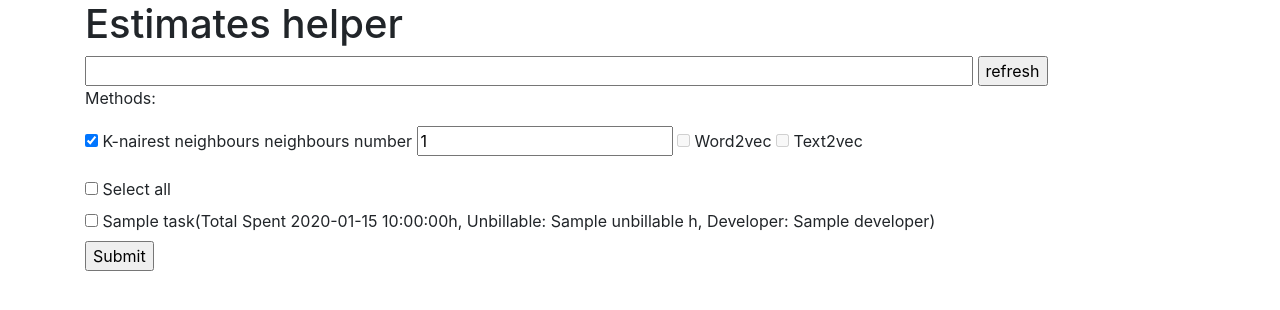
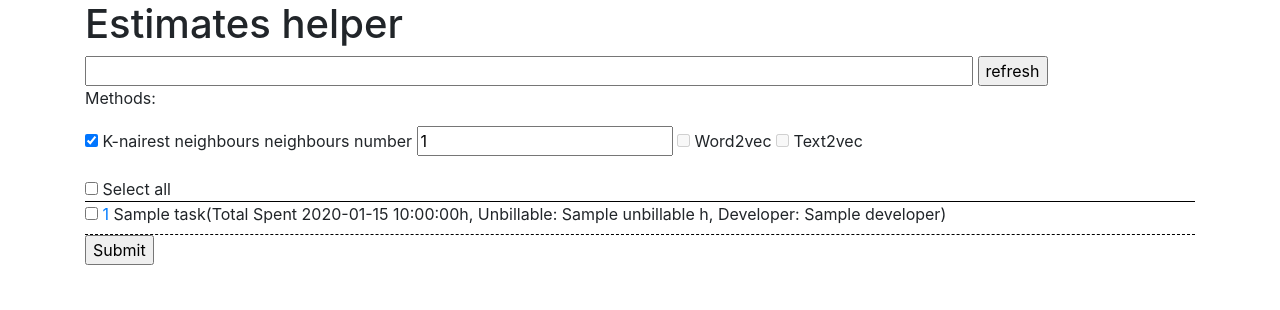
Before and after one commit to chabanenk0/estimates_helper, a Flask app: template templates/index.html in a window 1280 px wide. Shown: the top 310 px of the page. Run offline with Flask 2, Linux system fonts and the light colour scheme; the template is opened without the code that fills it: most values are stand-ins (such as "Sample title", 1, 10 or a date in 2020); parts of the project's set-up code (start-up, migrations or seed data) failed here and were passed over; some libraries are stand-ins or nearby versions.

Commit message:
Added task link, frontend adjustments

```diff
--- a/static/css/main.css
+++ b/static/css/main.css
@@ -2,3 +2,19 @@
 .task-selection-form input.text-input {
 	width: 80%;
 }
+
+.task-selection-form .task-label {
+	width: 90%;
+}
+
+.task-selection-form .select-all {
+	border-bottom: 1px solid black;
+}
+
+.task-selection-form .select-all label {
+	margin-bottom: 0;
+}
+
+.tasks-list .task {
+	border-bottom: 1px dashed black;
+}
--- a/task_search.py
+++ b/task_search.py
@@ -38,7 +38,7 @@ class TaskSearch:
             if neighbor_distance > (np.sum(np.abs(test_word_vectorized)) + np.sum(np.abs(self.vect.getrow(neighbor_task_number)))):
                 continue
             task_data = self.project_data.loc[neighbor_task_number]
-            task_id = task_data['#']
+            task_id = int(task_data['#'])
             spent_time = task_data['TotalSpentWithUnbillable']
             task_title = task_data['Subject']
             task_developer = task_data['Assignee'] # @todo implement Developer identification
--- a/templates/index.html
+++ b/templates/index.html
@@ -28,12 +28,14 @@
 	</form>
 	<form class="task-selection-form" method="post" action="/aggregate/">
 		<fieldset class="tasks-list">
-            <input type="checkbox" id="checkbox-select-all">
-            <label for="checkbox-select-all">Select all</label>
+            <div class="select-all">
+                <input type="checkbox" id="checkbox-select-all">
+                <label for="checkbox-select-all">Select all</label>
+            </div>
 			{% for task in tasks %}
 			<div class="task">
 			    <input type="checkbox" name="tasks[{{task.id}}]" class="task-checkbox" data-id="{{task.id}}" id="checkbox-id-{{task.id}}">
-                <label for="checkbox-id-{{task.id}}"><span class="task-title">{{task.title}}</span>(Total Spent {{ task.time }}h, Unbillable: {{ task.unbillable }} h, Developer: {{ task.developer }})</label>
+                <label for="checkbox-id-{{task.id}}" class="task-label"><a target="_black" href="https://allbugs.info/issues/{{task.id}}">{{task.id}}</a> <span class="task-title">{{task.title}}</span>(Total Spent {{ task.time }}h, Unbillable: {{ task.unbillable }} h, Developer: {{ task.developer }})</label>
             </div>
 			{% endfor %}
 		</fieldset>
```
